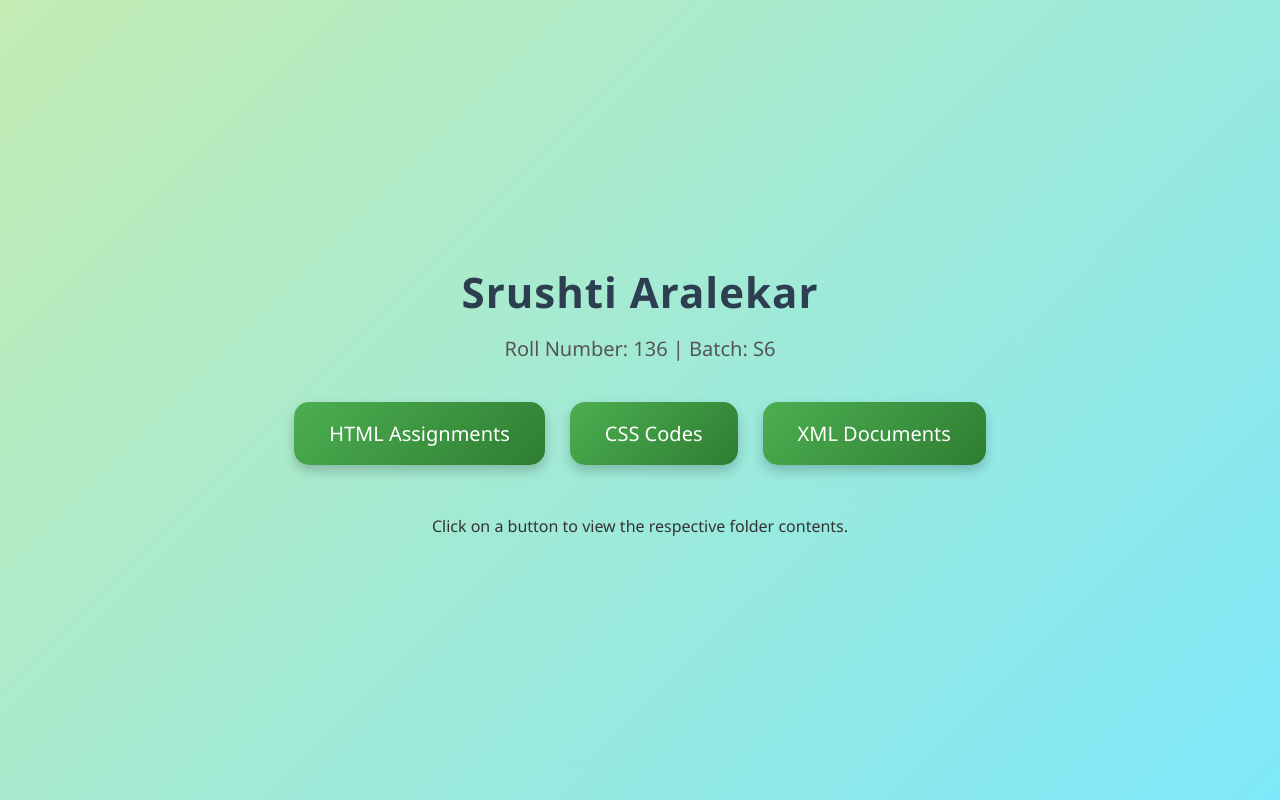
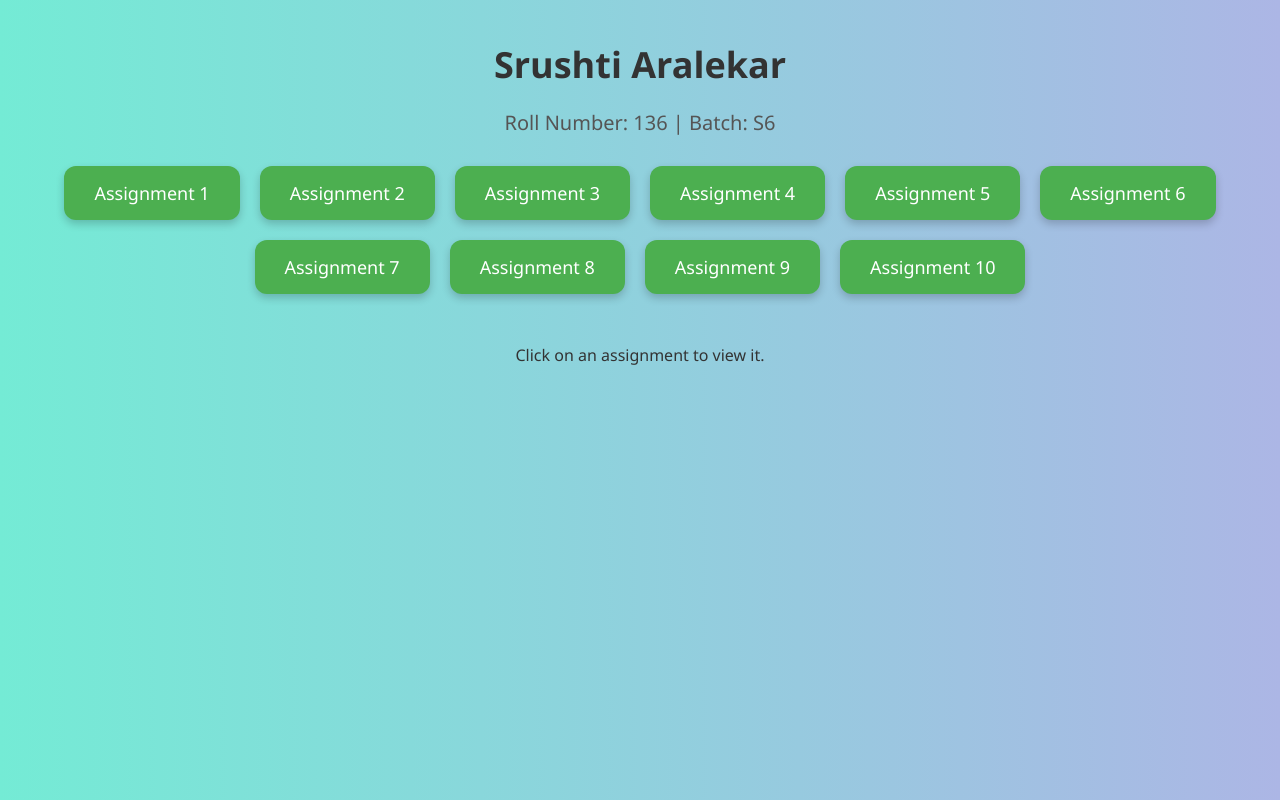
Before and after one commit to srushtiaralekar/webdevelop, a plain HTML site: page index.html in a window 1280 px wide. Drawn offline with Linux system fonts and the light colour scheme.

Commit message:
Add files via upload

```diff
--- a/index.html
+++ b/index.html
@@ -2,8 +2,8 @@
 <html lang="en">
 <head>
     <meta charset="UTF-8">
-    <meta name="viewport" content="width=device-width, initial-scale=1.0">
-    <title>Index Page - Srushti Aralekar</title>
+    <title>HTML Assignments - Srushti Aralekar</title>
+
     <style>
         /* Basic Reset */
         * {
@@ -15,27 +15,21 @@
         /* Body Styling */
         body {
             font-family: 'Segoe UI', Tahoma, Geneva, Verdana, sans-serif;
-            background: linear-gradient(135deg, #c3ecb2, #7ee8fa);
-            min-height: 100vh;
-            display: flex;
-            flex-direction: column;
-            align-items: center;
-            justify-content: center;
+            background: linear-gradient(to right, #74ebd5, #ACB6E5);
             padding: 40px;
             text-align: center;
         }
 
         /* Heading Styling */
         h1 {
-            color: #2c3e50;
-            margin-bottom: 15px;
-            font-size: 42px;
-            letter-spacing: 1px;
+            color: #333;
+            margin-bottom: 20px;
+            font-size: 36px;
         }
 
-        /* Info Text */
+        /* Info Text (for Roll No, Batch) */
         .info {
-            margin-bottom: 40px;
+            margin-bottom: 30px;
             font-size: 20px;
             color: #555;
         }
@@ -43,29 +37,30 @@
         /* Button Container */
         .button-container {
             display: flex;
+            justify-content: center;
             flex-wrap: wrap;
-            justify-content: center;
-            gap: 25px;
+            gap: 20px;
+            margin-top: 30px;
         }
 
         /* Buttons */
         .btn {
-            background: linear-gradient(135deg, #4CAF50, #2E7D32);
+            background-color: #4CAF50;
             color: white;
-            padding: 18px 35px;
-            font-size: 20px;
+            padding: 15px 30px;
+            font-size: 18px;
             border: none;
-            border-radius: 15px;
+            border-radius: 12px;
+            cursor: pointer;
             text-decoration: none;
-            cursor: pointer;
-            box-shadow: 0 6px 12px rgba(0, 0, 0, 0.2);
-            transition: transform 0.3s, background 0.3s;
+            transition: all 0.3s ease;
+            box-shadow: 0 4px 8px rgba(0, 0, 0, 0.2);
         }
 
         /* Button Hover Effect */
         .btn:hover {
-            background: linear-gradient(135deg, #66BB6A, #388E3C);
-            transform: translateY(-5px) scale(1.05);
+            background-color: #388E3C;
+            transform: scale(1.05);
         }
 
         /* Footer */
@@ -74,7 +69,39 @@
             font-size: 16px;
             color: #333;
         }
+
+        /* Resume Specific Styling (if used) */
+        .resume-box {
+            background: white;
+            padding: 30px;
+            margin: auto;
+            width: 70%;
+            border-radius: 15px;
+            box-shadow: 0 8px 16px rgba(0,0,0,0.2);
+            text-align: left;
+        }
+
+        .resume-box img {
+            display: block;
+            margin: 0 auto 20px auto;
+            border-radius: 50%;
+            border: 3px solid #4CAF50;
+        }
+
+        .resume-box h2 {
+            margin-top: 20px;
+            color: #333;
+        }
+
+        .resume-box ul {
+            padding-left: 20px;
+        }
+
+        hr {
+            margin: 20px 0;
+        }
     </style>
+
 </head>
 <body>
 
@@ -82,13 +109,20 @@
     <div class="info">Roll Number: 136 | Batch: S6</div>
 
     <div class="button-container">
-        <a href="html/index.html" class="btn">HTML Assignments</a>
-        <a href="css/index.html" class="btn">CSS Codes</a>
-        <a href="xml/index.html" class="btn">XML Documents</a>
+        <a href="assignment1.html" class="btn">Assignment 1</a>
+        <a href="assignment2.html" class="btn">Assignment 2</a>
+        <a href="assignment3.html" class="btn">Assignment 3</a>
+        <a href="assignment4.html" class="btn">Assignment 4</a>
+        <a href="assignment5.html" class="btn">Assignment 5</a>
+        <a href="assignment6.html" class="btn">Assignment 6</a>
+        <a href="assignment7.html" class="btn">Assignment 7</a>
+        <a href="assignment8.html" class="btn">Assignment 8</a>
+        <a href="assignment9.html" class="btn">Assignment 9</a>
+        <a href="assignment10.html" class="btn">Assignment 10</a>
     </div>
 
     <footer>
-        <p>Click on a button to view the respective folder contents.</p>
+        <p>Click on an assignment to view it.</p>
     </footer>
 
 </body>
```
